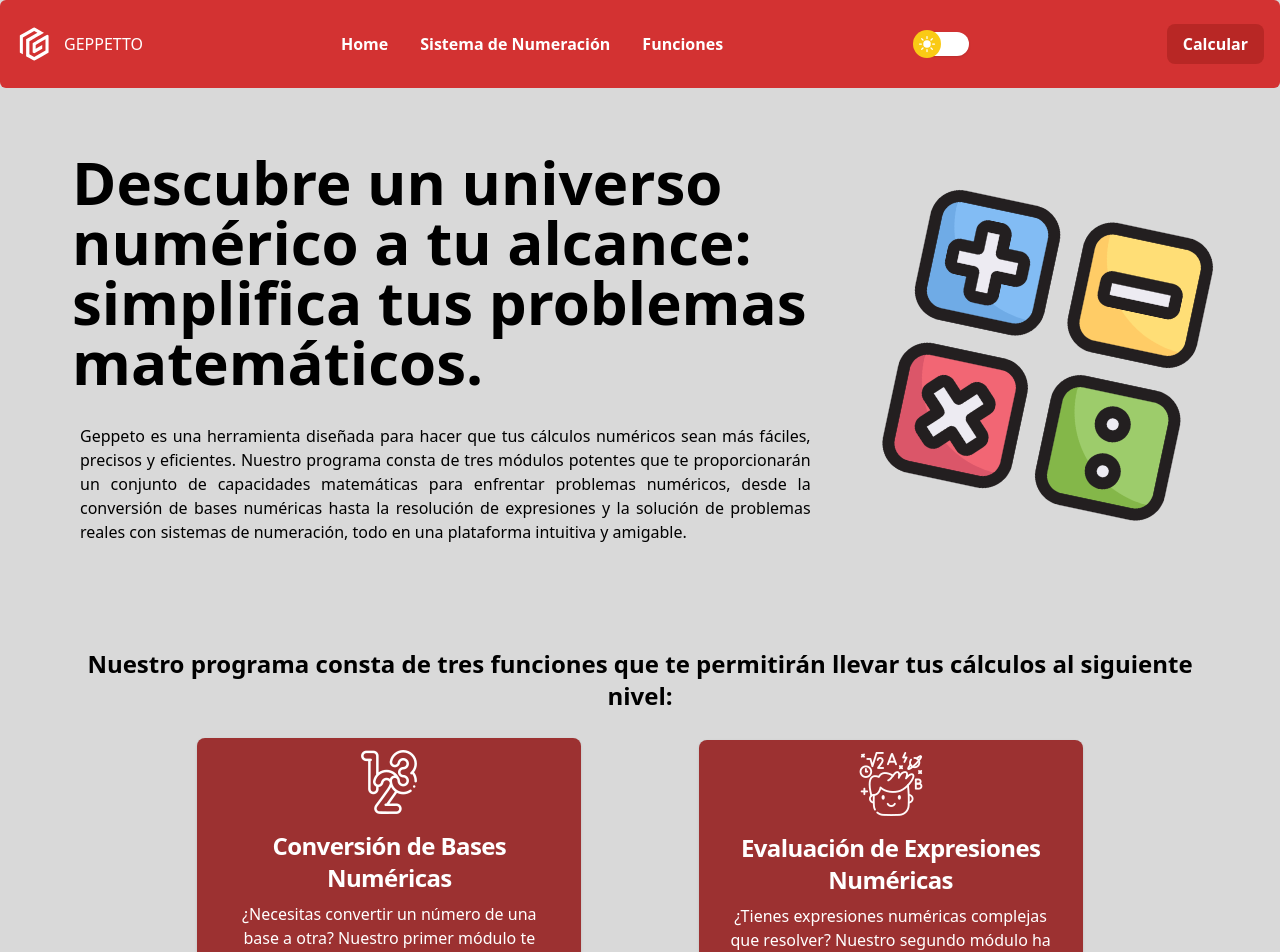
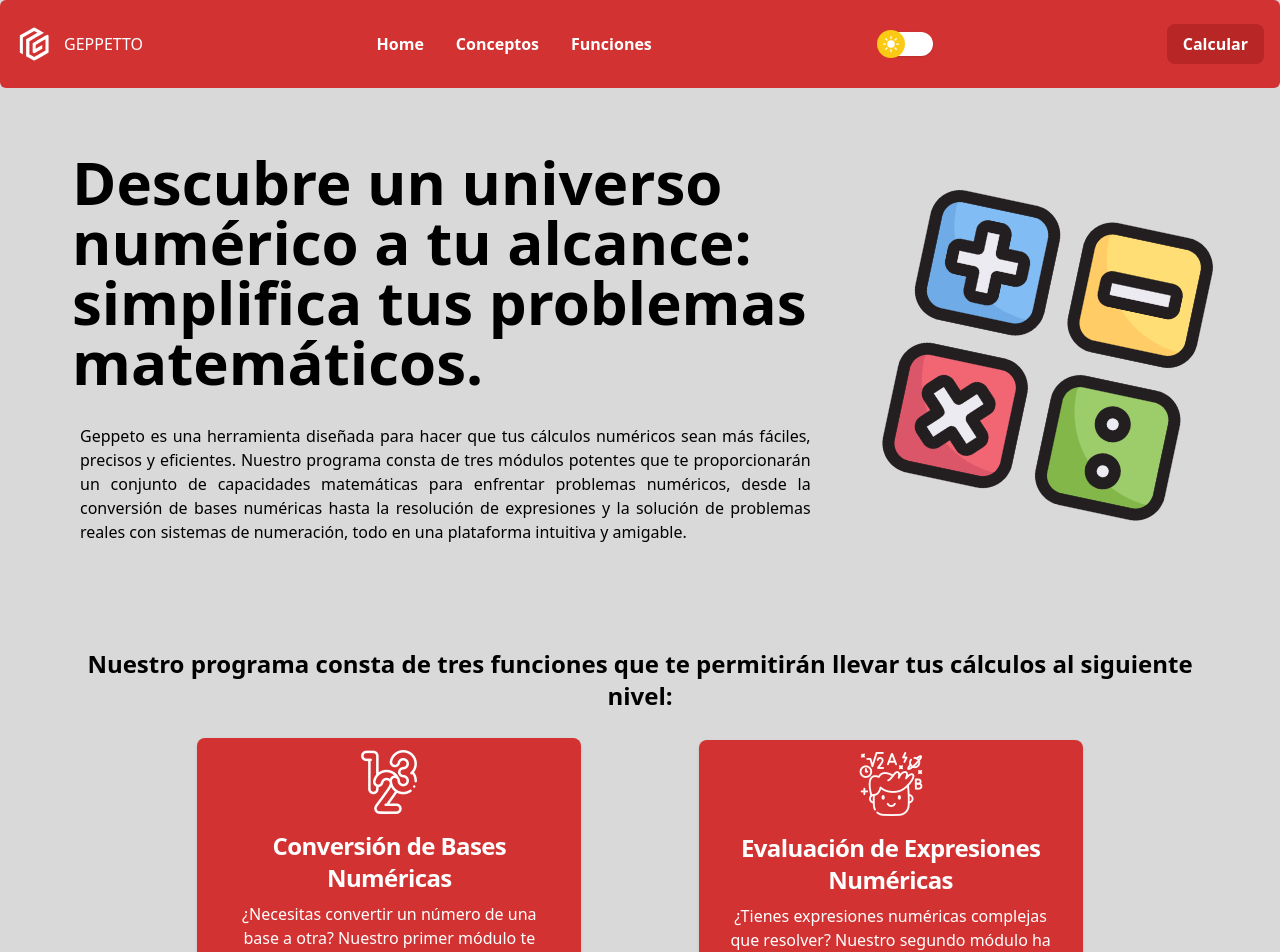
Before and after one commit to JordyV23/GEPPETO-FRONTEND, a React (Vite) app: page /gpto/home in a window 1280 px wide. Shown: the top 952 px of the page. Built offline with nearby package versions, Linux system fonts and the light colour scheme.

Commit message:
Arreglando detalles

```diff
--- a/src/landing/components/Acordion.jsx
+++ b/src/landing/components/Acordion.jsx
@@ -1,6 +1,5 @@
 "use client";
 import { Conceptos } from "../helpers";
-import { Link } from "react-router-dom";
 import { Accordion } from "flowbite-react";
 import { ImageModalHome } from "./ImageModalHome.jsx";
 
@@ -11,7 +10,7 @@ export const AccordionLanding = () => {
       collapseAll
       className="bg-light-accent p-6 my-12 rounded-md  dark:bg-dark-accent dark:border-dark-accent"
     >
-      {Conceptos.map(({ concepto, titulo, link, videoId, img }, i) => (
+      {Conceptos.map(({ concepto, titulo, videoId, img }, i) => (
         <Accordion.Panel key={i}>
           <Accordion.Title className=" bg-light-accent text-white font-bold dark:bg-dark-accent  dark:text-white hover:bg-light-accent-dark">
             {titulo}
--- a/src/landing/components/Card.jsx
+++ b/src/landing/components/Card.jsx
@@ -9,14 +9,18 @@ export const CardLanding = () => {
     return (
         <>
 
-            {FuncionesP.map(({ descripcion, titulo, imagen}, i) => (
-                <div className="max-w-sm  md:h-80 bg-light-accent-dark rounded-lg shadow  dark:bg-dark-accent dark:border-dark-accent p-3 " key={i}>
-                    <img className="rounded-t-lg mx-auto my-auto " src={imagen} alt={titulo} />
-                    <div className="sm:p-4">
-                        <h5 className="mb-2 sm:text-2xl font-bold tracking-tight text-txt-light dark:text-white  text-center">{titulo}</h5>
-                        <p className="font-normal text-txt-light  text-center ">{descripcion}</p>
+            {FuncionesP.map(({ descripcion, titulo, imagen,link }, i) => (
+            <Link to={link}
+             className="  bg-light-accent max-w-sm  md:h-80 rounded-lg shadow  dark:bg-dark-accent dark:border-dark-accent p-3 hover:bg-light-accent-dark dark:hover:bg-dark-accent-dark"  key={i} >
+                    <div className="">
+                        <img className="rounded-t-lg mx-auto my-auto " src={imagen} alt={titulo} />
+                        <div className="sm:p-4">
+                            <h5 className="mb-2 sm:text-2xl font-bold tracking-tight text-txt-light dark:text-white  text-center">{titulo}</h5>
+                            <p className="font-normal text-txt-light  text-center ">{descripcion}</p>
+                        </div>
+
                     </div>
-                </div>
+                    </Link>
 
             ))}
 
--- a/src/landing/components/Concepto.jsx
+++ /dev/null
@@ -1,27 +0,0 @@
-import React from "react";
-import { YouTubeVideo } from "./YouTubeVideo";
-
-
-
-export const Concepto = ({ conceptos }) => {
-    return (
-        <>
-            {conceptos.map(({ concepto, titulo, img,videoId, id }, i) => (
-                <div className="mt-3 mx-3" key={i} id={id}>
-                    <h2 className=" font-semibold sm:text-2xl  dark:text-white mx-auto  mt-6">{titulo}</h2>
-                    <p className="  text:sm rounded-lg dark:text-white  ">
-                        {concepto}
-                    </p>
-                    <div >
-                        {img && <img className="mx-auto p-6" src={img} alt={titulo} />}
-                    </div>
-                    <div >
-                        {videoId && <YouTubeVideo videoId={videoId} />}
-                    </div>
-                </div>
-            ))}
-
-
-        </>
-    )
-}
--- a/src/landing/components/ImageModalHome.jsx
+++ b/src/landing/components/ImageModalHome.jsx
@@ -21,15 +21,17 @@ export const ImageModalHome = ({content}) => {
             >
                 <i className="fa-solid fa-eye"></i>
             </button>
+
                 <Modal
                     dismissible
                     show={props.openModal === "default"}
                     onClose={() => props.setOpenModal(undefined)}
                 >
+                    <Modal.Header className="dark:bg-dark-accent p-3"></Modal.Header>
                     <Modal.Body className="p-3 transition-transform">
                         <div className="transition-opacity duration-500 opacity-100 hover:opacity-90">
                             {/* Apply the transition-opacity class */}
-                            {content.img && <img className="p-0" src={content.img} />}
+                            {content.img && <img className="p-0 mx-auto" src={content.img} />}
                         </div>
                         <div className="transition-opacity duration-500 opacity-100 hover:opacity-90">
                             {/* Apply the transition-opacity class */}
--- a/src/landing/components/List.jsx
+++ /dev/null
@@ -1,17 +0,0 @@
-import React from "react"
-
-export const List = ({ items }) => {
-
-    return (
-        <>
-            <ul className="max-w-md space-y-1   list-disc list-inside dark:text-white">
-
-                {items.map((item, index) =>
-
-                    <li key={index}>{item}</li>
-                )}
-
-            </ul>
-        </>
-    )
-}
--- a/src/landing/components/NavbarLanding.jsx
+++ b/src/landing/components/NavbarLanding.jsx
@@ -1,6 +1,6 @@
 'use client';
 
-import { Button, Navbar } from 'flowbite-react';
+import { Navbar } from 'flowbite-react';
 import { ThemeSwitch } from '../../components';
 import { Link } from 'react-router-dom';
 
@@ -31,8 +31,8 @@ export const NavbarLanding = () => {
         <Navbar.Link className='text-txt-light font-bold  p-2 text-base' active href="/gpto/home">
           <p>Home</p>
         </Navbar.Link>
-        <Navbar.Link className='text-txt-light font-bold text-base' href="/gpto/home/#conceptos">Sistema de Numeración</Navbar.Link>
-        <Navbar.Link className='text-txt-light font-bold text-base' href="/gpto/home/#funciones">Funciones</Navbar.Link>
+        <Navbar.Link className='text-txt-light font-bold text-base' href="#conceptos">Conceptos</Navbar.Link>
+        <Navbar.Link className='text-txt-light font-bold text-base' href="#funciones">Funciones</Navbar.Link>
 
       </Navbar.Collapse>
 
--- a/src/landing/helpers/Conceptos.jsx
+++ b/src/landing/helpers/Conceptos.jsx
@@ -6,8 +6,9 @@ export const Conceptos = [
         titulo:"¿Qué es un sistema de numeración?",
         concepto:"Un sistema de numeración es un conjunto de reglas y principios utilizados para representar correctamente los números," +
         " para realizar operaciones matemáticas. Existen varios sistemas de numeración utilizados en todo el planeta, pero los más comunes son el sistema " +
-        "decimal, el binario y el hexadecimal, el sistema que usamos diariamente es el decimmal es el que usualmente usamos para representar cantidades en la vida cotidiana.",
-        link:""
+        "decimal, el binario y el hexadecimal, el sistema que usamos diariamente es el decimmal es el que usualmente usamos para representar cantidades en"
+        +" la vida cotidiana. Entre estos principios podemos encontrar el principio de Orden, principio de la Base y principio Posicional.",
+        img:"/SistemaNum.png"
   },
     {
         id: "Concepto2",
--- a/src/landing/helpers/FuncionesP.jsx
+++ b/src/landing/helpers/FuncionesP.jsx
@@ -6,20 +6,23 @@ export const FuncionesP = [
     imagen:"/base.png",
     ruta:'/geppetto/convert',
     descripcion:"¿Necesitas convertir un número de una base a otra? Nuestro primer módulo te brinda la capacidad de realizar conversiones "+
-        "precisas entre bases numéricas."
+        "precisas entre bases numéricas.",
+    link:"/geppetto/convert"
   },
   {
     titulo:"Evaluación de Expresiones Numéricas",
     imagen:"/expresion.png",
     ruta:'/geppetto/solver',
     descripcion:"¿Tienes expresiones numéricas complejas que resolver? Nuestro segundo módulo ha sido diseñado para analizar y evaluar expresiones"+
-    " correctamente escritas."
+    " correctamente escritas.",
+    link:"/geppetto/solver"
   },
   {
     titulo:"Resolución de Problemas",
     imagen:"/problema.png",
     ruta:'/geppetto/problemsolver',
     descripcion:"¿Quieres aplicar conceptos de sistemas de numeración a problemas del mundo real? Nuestro tercer módulo te ofrece la capacidad de "+
-    "resolver problemas prácticos con conversión de sistemas de numeración."
+    "resolver problemas prácticos con conversión de sistemas de numeración.",
+    link:"/geppetto/problemsolver"
   },
 ]
```
Also changed, not shown: src/landing/components/Card2.jsx (deleted, +0 -28 lines), src/landing/pages/SistemaNumerico.jsx (deleted, +0 -45 lines), src/calculadora/helpers/linkMenu.js (line endings or trailing spaces).
